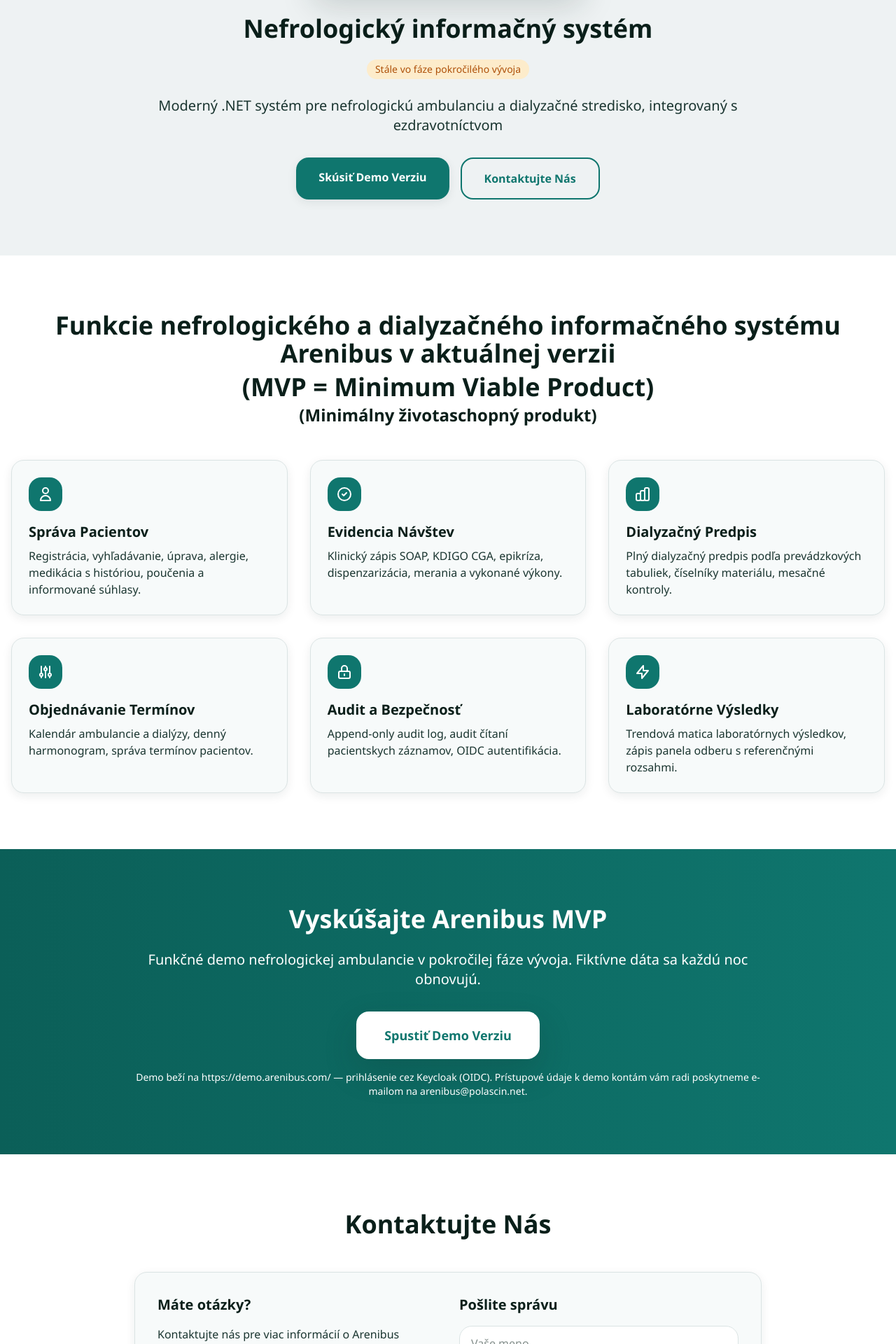
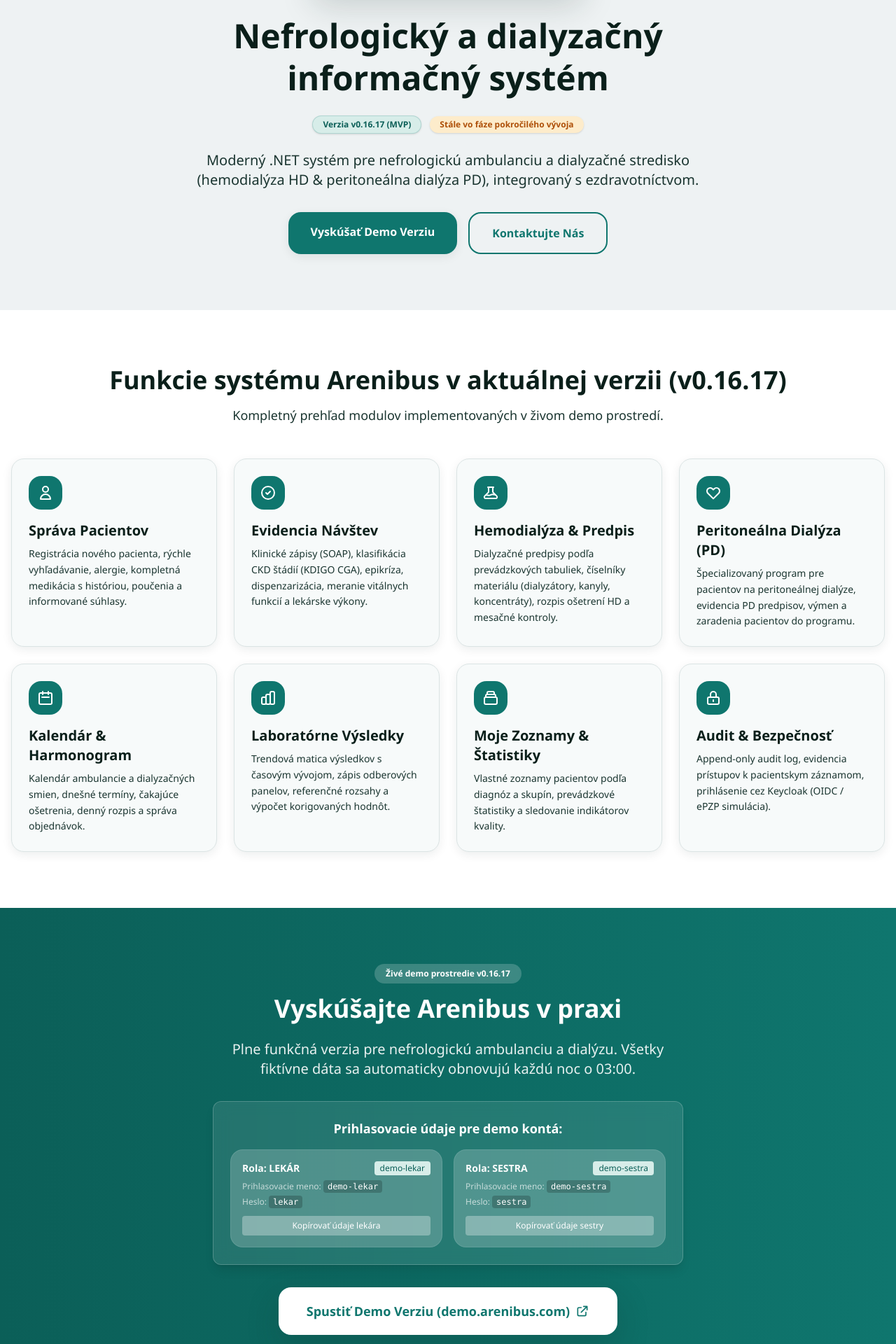
Before and after one commit to polascin/arenibuspropaganda, a Next.js app: page / in a window 1280 px wide. Shown: the part 500-2420 px from the top of the page at 70% size. Built offline with nearby package versions, Linux system fonts and the light colour scheme.

Commit message:
feat: align marketing site info and features with demo.arenibus.com v0.16.17

```diff
--- a/app/layout.tsx
+++ b/app/layout.tsx
@@ -3,13 +3,16 @@
 
 export const metadata: Metadata = {
   metadataBase: new URL("https://arenibus.polascin.net"),
-  title: "Arenibus – Informačný systém pre nefrologické ambulancie",
+  title: "Arenibus – Nefrologický a dialyzačný informačný systém",
   description:
-    "Moderný .NET systém pre nefrologickú ambulanciu a dialyzačné stredisko, integrovaný s ezdravotníctvom.",
+    "Moderný .NET systém pre nefrologickú ambulanciu a dialyzačné stredisko (hemodialýza a peritoneálna dialýza), integrovaný s ezdravotníctvom.",
   keywords: [
     "Arenibus",
     "nefrologický informačný systém",
+    "dialyzačný informačný systém",
     "dialyzačné stredisko",
+    "hemodialýza",
+    "peritoneálna dialýza",
     "ezdravotníctvo",
     "MVP",
     "nefrologická ambulancia",
@@ -33,23 +36,23 @@
     locale: "sk_SK",
     url: "https://arenibus.polascin.net/",
     siteName: "Arenibus",
-    title: "Arenibus – Informačný systém pre nefrologické ambulancie",
+    title: "Arenibus – Nefrologický a dialyzačný informačný systém",
     description:
-      "Moderný .NET systém pre nefrologickú ambulanciu a dialyzačné stredisko, integrovaný s ezdravotníctvom.",
+      "Moderný .NET systém pre nefrologickú ambulanciu a dialyzačné stredisko (hemodialýza a peritoneálna dialýza), integrovaný s ezdravotníctvom.",
     images: [
       {
         url: "/og-image.png",
         width: 1200,
         height: 630,
-        alt: "Arenibus – informačný systém pre nefrologické ambulancie",
+        alt: "Arenibus – nefrologický a dialyzačný informačný systém",
       },
     ],
   },
   twitter: {
     card: "summary_large_image",
-    title: "Arenibus – Informačný systém pre nefrologické ambulancie",
+    title: "Arenibus – Nefrologický a dialyzačný informačný systém",
     description:
-      "Moderný .NET systém pre nefrologickú ambulanciu a dialyzačné stredisko, integrovaný s ezdravotníctvom.",
+      "Moderný .NET systém pre nefrologickú ambulanciu a dialyzačné stredisko (hemodialýza a peritoneálna dialýza), integrovaný s ezdravotníctvom.",
     images: ["/og-image.png"],
   },
   icons: {
--- a/app/page.tsx
+++ b/app/page.tsx
@@ -44,6 +44,16 @@
 
   const [mobileMenuOpen, setMobileMenuOpen] = useState(false);
   const [formStatus, setFormStatus] = useState<"idle" | "submitting" | "success" | "error">("idle");
+
+  const [copiedField, setCopiedField] = useState<string | null>(null);
+
+  const copyToClipboard = (text: string, fieldId: string) => {
+    if (typeof navigator !== "undefined" && navigator.clipboard) {
+      navigator.clipboard.writeText(text);
+      setCopiedField(fieldId);
+      setTimeout(() => setCopiedField(null), 2000);
+    }
+  };
 
   useEffect(() => {
     const handleEscape = (e: KeyboardEvent) => {
@@ -176,14 +186,19 @@
               priority
             />
           </div>
-          <h1 className="text-3xl md:text-4xl font-bold text-foreground mb-6">
-            Nefrologický informačný systém
+          <h1 className="text-3xl md:text-5xl font-bold text-foreground mb-6 leading-tight">
+            Nefrologický a dialyzačný informačný systém
           </h1>
-          <p className="inline-flex items-center px-3 py-1 rounded-full text-sm font-medium bg-warn-soft text-warn mb-6">
-            Stále vo fáze pokročilého vývoja
-          </p>
-          <p className="text-lg md:text-xl text-foreground-2 mb-8">
-            Moderný .NET systém pre nefrologickú ambulanciu a dialyzačné stredisko, integrovaný s ezdravotníctvom
+          <div className="flex flex-wrap items-center justify-center gap-3 mb-6">
+            <span className="inline-flex items-center px-3.5 py-1 rounded-full text-xs font-semibold bg-brand-soft text-brand-strong border border-brand/20 shadow-sm">
+              Verzia v0.16.17 (MVP)
+            </span>
+            <span className="inline-flex items-center px-3.5 py-1 rounded-full text-xs font-semibold bg-warn-soft text-warn shadow-sm">
+              Stále vo fáze pokročilého vývoja
+            </span>
+          </div>
+          <p className="text-lg md:text-xl text-foreground-2 mb-8 max-w-3xl mx-auto">
+            Moderný .NET systém pre nefrologickú ambulanciu a dialyzačné stredisko (hemodialýza HD &amp; peritoneálna dialýza PD), integrovaný s ezdravotníctvom.
           </p>
           <div className="flex flex-col sm:flex-row gap-4 justify-center">
             <a
@@ -192,7 +207,7 @@
               rel="noopener noreferrer"
               className="px-8 py-4 bg-brand text-brand-text rounded-lg font-semibold hover:bg-brand-strong transition-colors shadow-brand"
             >
-              Skúsiť Demo Verziu
+              Vyskúšať Demo Verziu
             </a>
             <a
               href="#contact"
@@ -207,12 +222,13 @@
       {/* Features Section */}
       <section id="features" className="py-20 px-4 bg-surface">
         <div className="max-w-7xl mx-auto">
-          <h2 className="text-4xl font-bold text-center text-foreground mb-12">
-            Funkcie nefrologického a dialyzačného informačného systému Arenibus v aktuálnej verzii
-            <span className="block mt-2">(MVP = Minimum Viable Product)</span>
-            <span className="block mt-1 text-2xl">(Minimálny životaschopný produkt)</span>
+          <h2 className="text-3xl md:text-4xl font-bold text-center text-foreground mb-4">
+            Funkcie systému Arenibus v aktuálnej verzii (v0.16.17)
           </h2>
-          <div className="grid md:grid-cols-2 lg:grid-cols-3 gap-8">
+          <p className="text-center text-foreground-2 text-lg mb-12 max-w-2xl mx-auto">
+            Kompletný prehľad modulov implementovaných v živom demo prostredí.
+          </p>
+          <div className="grid md:grid-cols-2 lg:grid-cols-4 gap-6">
             {/* Feature Cards */}
             <div className="bg-surface-2 p-6 rounded-lg shadow-brand hover:shadow-brand-lg transition-shadow border border-border">
               <div className="w-12 h-12 bg-brand rounded-lg flex items-center justify-center mb-4">
@@ -221,7 +237,9 @@
                 </svg>
               </div>
               <h3 className="text-xl font-semibold text-foreground mb-2">Správa Pacientov</h3>
-              <p className="text-foreground-2">Registrácia, vyhľadávanie, úprava, alergie, medikácia s históriou, poučenia a informované súhlasy.</p>
+              <p className="text-foreground-2 text-sm leading-relaxed">
+                Registrácia nového pacienta, rýchle vyhľadávanie, alergie, kompletná medikácia s históriou, poučenia a informované súhlasy.
+              </p>
             </div>
 
             <div className="bg-surface-2 p-6 rounded-lg shadow-brand hover:shadow-brand-lg transition-shadow border border-border">
@@ -231,7 +249,45 @@
                 </svg>
               </div>
               <h3 className="text-xl font-semibold text-foreground mb-2">Evidencia Návštev</h3>
-              <p className="text-foreground-2">Klinický zápis SOAP, KDIGO CGA, epikríza, dispenzarizácia, merania a vykonané výkony.</p>
+              <p className="text-foreground-2 text-sm leading-relaxed">
+                Klinické zápisy (SOAP), klasifikácia CKD štádií (KDIGO CGA), epikríza, dispenzarizácia, meranie vitálnych funkcií a lekárske výkony.
+              </p>
+            </div>
+
+            <div className="bg-surface-2 p-6 rounded-lg shadow-brand hover:shadow-brand-lg transition-shadow border border-border">
+              <div className="w-12 h-12 bg-brand rounded-lg flex items-center justify-center mb-4">
+                <svg className="w-6 h-6 text-brand-text" fill="none" stroke="currentColor" viewBox="0 0 24 24" aria-hidden="true">
+                  <path strokeLinecap="round" strokeLinejoin="round" strokeWidth={2} d="M19.428 15.428a2 2 0 00-1.022-.547l-2.387-.477a6 6 0 00-3.86.517l-.318.158a6 6 0 01-3.86.517L6.05 15.21a2 2 0 00-1.806.547M8 4h8l-1 1v5.172a2 2 0 00.586 1.414l5 5c1.26 1.26.367 3.414-1.415 3.414H4.828c-1.782 0-2.674-2.154-1.414-3.414l5-5A2 2 0 009 10.172V5L8 4z" />
+                </svg>
+              </div>
+              <h3 className="text-xl font-semibold text-foreground mb-2">Hemodialýza &amp; Predpis</h3>
+              <p className="text-foreground-2 text-sm leading-relaxed">
+                Dialyzačné predpisy podľa prevádzkových tabuliek, číselníky materiálu (dialyzátory, kanyly, koncentráty), rozpis ošetrení HD a mesačné kontroly.
+              </p>
+            </div>
+
+            <div className="bg-surface-2 p-6 rounded-lg shadow-brand hover:shadow-brand-lg transition-shadow border border-border">
+              <div className="w-12 h-12 bg-brand rounded-lg flex items-center justify-center mb-4">
+                <svg className="w-6 h-6 text-brand-text" fill="none" stroke="currentColor" viewBox="0 0 24 24" aria-hidden="true">
+                  <path strokeLinecap="round" strokeLinejoin="round" strokeWidth={2} d="M4.318 6.318a4.5 4.5 0 000 6.364L12 20.364l7.682-7.682a4.5 4.5 0 00-6.364-6.364L12 7.636l-1.318-1.318a4.5 4.5 0 00-6.364 0z" />
+                </svg>
+              </div>
+              <h3 className="text-xl font-semibold text-foreground mb-2">Peritoneálna Dialýza (PD)</h3>
+              <p className="text-foreground-2 text-sm leading-relaxed">
+                Špecializovaný program pre pacientov na peritoneálnej dialýze, evidencia PD predpisov, výmen a zaradenia pacientov do programu.
+              </p>
+            </div>
+
+            <div className="bg-surface-2 p-6 rounded-lg shadow-brand hover:shadow-brand-lg transition-shadow border border-border">
+              <div className="w-12 h-12 bg-brand rounded-lg flex items-center justify-center mb-4">
+                <svg className="w-6 h-6 text-brand-text" fill="none" stroke="currentColor" viewBox="0 0 24 24" aria-hidden="true">
+                  <path strokeLinecap="round" strokeLinejoin="round" strokeWidth={2} d="M8 7V3m8 4V3m-9 8h10M5 21h14a2 2 0 002-2V7a2 2 0 00-2-2H5a2 2 0 00-2 2v12a2 2 0 002 2z" />
+                </svg>
+              </div>
+              <h3 className="text-xl font-semibold text-foreground mb-2">Kalendár &amp; Harmonogram</h3>
+              <p className="text-foreground-2 text-sm leading-relaxed">
+                Kalendár ambulancie a dialyzačných smien, dnešné termíny, čakajúce ošetrenia, denný rozpis a správa objednávok.
+              </p>
             </div>
 
             <div className="bg-surface-2 p-6 rounded-lg shadow-brand hover:shadow-brand-lg transition-shadow border border-border">
@@ -240,18 +296,22 @@
                   <path strokeLinecap="round" strokeLinejoin="round" strokeWidth={2} d="M9 19v-6a2 2 0 00-2-2H5a2 2 0 00-2 2v6a2 2 0 002 2h2a2 2 0 002-2zm0 0V9a2 2 0 012-2h2a2 2 0 012 2v10m-6 0a2 2 0 002 2h2a2 2 0 002-2m0 0V5a2 2 0 012-2h2a2 2 0 012 2v14a2 2 0 01-2 2h-2a2 2 0 01-2-2z" />
                 </svg>
               </div>
-              <h3 className="text-xl font-semibold text-foreground mb-2">Dialyzačný Predpis</h3>
-              <p className="text-foreground-2">Plný dialyzačný predpis podľa prevádzkových tabuliek, číselníky materiálu, mesačné kontroly.</p>
+              <h3 className="text-xl font-semibold text-foreground mb-2">Laboratórne Výsledky</h3>
+              <p className="text-foreground-2 text-sm leading-relaxed">
+                Trendová matica výsledkov s časovým vývojom, zápis odberových panelov, referenčné rozsahy a výpočet korigovaných hodnôt.
+              </p>
             </div>
 
             <div className="bg-surface-2 p-6 rounded-lg shadow-brand hover:shadow-brand-lg transition-shadow border border-border">
               <div className="w-12 h-12 bg-brand rounded-lg flex items-center justify-center mb-4">
                 <svg className="w-6 h-6 text-brand-text" fill="none" stroke="currentColor" viewBox="0 0 24 24" aria-hidden="true">
-                  <path strokeLinecap="round" strokeLinejoin="round" strokeWidth={2} d="M12 6V4m0 2a2 2 0 100 4m0-4a2 2 0 110 4m-6 8a2 2 0 100-4m0 4a2 2 0 110-4m0 4v2m0-6V4m6 6v10m6-2a2 2 0 100-4m0 4a2 2 0 110-4m0 4v2m0-6V4" />
+                  <path strokeLinecap="round" strokeLinejoin="round" strokeWidth={2} d="M19 11H5m14 0a2 2 0 012 2v6a2 2 0 01-2 2H5a2 2 0 01-2-2v-6a2 2 0 012-2m14 0V9a2 2 0 00-2-2M5 11V9a2 2 0 012-2m0 0V5a2 2 0 012-2h6a2 2 0 012 2v2M7 7h10" />
                 </svg>
               </div>
-              <h3 className="text-xl font-semibold text-foreground mb-2">Objednávanie Termínov</h3>
-              <p className="text-foreground-2">Kalendár ambulancie a dialýzy, denný harmonogram, správa termínov pacientov.</p>
+              <h3 className="text-xl font-semibold text-foreground mb-2">Moje Zoznamy &amp; Štatistiky</h3>
+              <p className="text-foreground-2 text-sm leading-relaxed">
+                Vlastné zoznamy pacientov podľa diagnóz a skupín, prevádzkové štatistiky a sledovanie indikátorov kvality.
+              </p>
             </div>
 
             <div className="bg-surface-2 p-6 rounded-lg shadow-brand hover:shadow-brand-lg transition-shadow border border-border">
@@ -260,42 +320,91 @@
                   <path strokeLinecap="round" strokeLinejoin="round" strokeWidth={2} d="M12 15v2m-6 4h12a2 2 0 002-2v-6a2 2 0 00-2-2H6a2 2 0 00-2 2v6a2 2 0 002 2zm10-10V7a4 4 0 00-8 0v4h8z" />
                 </svg>
               </div>
-              <h3 className="text-xl font-semibold text-foreground mb-2">Audit a Bezpečnosť</h3>
-              <p className="text-foreground-2">Append-only audit log, audit čítaní pacientskych záznamov, OIDC autentifikácia.</p>
-            </div>
-
-            <div className="bg-surface-2 p-6 rounded-lg shadow-brand hover:shadow-brand-lg transition-shadow border border-border">
-              <div className="w-12 h-12 bg-brand rounded-lg flex items-center justify-center mb-4">
-                <svg className="w-6 h-6 text-brand-text" fill="none" stroke="currentColor" viewBox="0 0 24 24" aria-hidden="true">
-                  <path strokeLinecap="round" strokeLinejoin="round" strokeWidth={2} d="M13 10V3L4 14h7v7l9-11h-7z" />
-                </svg>
-              </div>
-              <h3 className="text-xl font-semibold text-foreground mb-2">Laboratórne Výsledky</h3>
-              <p className="text-foreground-2">Trendová matica laboratórnych výsledkov, zápis panela odberu s referenčnými rozsahmi.</p>
+              <h3 className="text-xl font-semibold text-foreground mb-2">Audit &amp; Bezpečnosť</h3>
+              <p className="text-foreground-2 text-sm leading-relaxed">
+                Append-only audit log, evidencia prístupov k pacientskym záznamom, prihlásenie cez Keycloak (OIDC / ePZP simulácia).
+              </p>
             </div>
           </div>
         </div>
       </section>
 
       {/* Demo Section */}
-      <section id="demo" className="py-20 px-4 bg-gradient-to-r from-brand-strong to-brand">
+      <section id="demo" className="py-20 px-4 bg-gradient-to-r from-brand-strong to-brand text-brand-text">
         <div className="max-w-4xl mx-auto text-center">
-          <h2 className="text-4xl font-bold text-brand-text mb-6">
-            Vyskúšajte Arenibus MVP
+          <span className="inline-block px-4 py-1.5 rounded-full text-xs font-semibold bg-surface/20 text-brand-text mb-4 backdrop-blur-xs">
+            Živé demo prostredie v0.16.17
+          </span>
+          <h2 className="text-3xl md:text-4xl font-bold text-brand-text mb-6">
+            Vyskúšajte Arenibus v praxi
           </h2>
-          <p className="text-xl text-brand-text mb-8">
-            Funkčné demo nefrologickej ambulancie v pokročilej fáze vývoja. Fiktívne dáta sa každú noc obnovujú.
+          <p className="text-lg md:text-xl text-brand-text/90 mb-8 max-w-2xl mx-auto">
+            Plne funkčná verzia pre nefrologickú ambulanciu a dialýzu. Všetky fiktívne dáta sa automaticky obnovujú každú noc o 03:00.
           </p>
+
+          {/* Interactive Demo Credentials Box */}
+          <div className="bg-surface/10 backdrop-blur-md rounded-xl p-6 mb-8 border border-white/20 max-w-2xl mx-auto text-left shadow-lg">
+            <h3 className="text-lg font-semibold text-brand-text mb-4 text-center">
+              Prihlasovacie údaje pre demo kontá:
+            </h3>
+            <div className="grid sm:grid-cols-2 gap-4">
+              {/* Doctor Credentials Card */}
+              <div className="bg-surface/20 p-4 rounded-lg border border-white/10 flex flex-col justify-between">
+                <div>
+                  <div className="flex items-center justify-between mb-2">
+                    <span className="font-bold text-brand-text text-sm">Rola: LEKÁR</span>
+                    <span className="text-xs bg-brand-soft text-brand-strong px-2 py-0.5 rounded font-medium">demo-lekar</span>
+                  </div>
+                  <div className="text-xs space-y-1.5 text-brand-text/90">
+                    <p><span className="opacity-75">Prihlasovacie meno:</span> <code className="bg-black/20 px-1.5 py-0.5 rounded font-mono text-white">demo-lekar</code></p>
+                    <p><span className="opacity-75">Heslo:</span> <code className="bg-black/20 px-1.5 py-0.5 rounded font-mono text-white">lekar</code></p>
+                  </div>
+                </div>
+                <button
+                  type="button"
+                  onClick={() => copyToClipboard("demo-lekar / lekar", "lekar")}
+                  className="mt-3 text-xs w-full py-1.5 px-3 bg-surface/30 hover:bg-surface/40 text-brand-text rounded transition-colors flex items-center justify-center gap-1.5 font-medium cursor-pointer"
+                >
+                  {copiedField === "lekar" ? "✓ Skopírované!" : "Kopírovať údaje lekára"}
+                </button>
+              </div>
+
+              {/* Nurse Credentials Card */}
+              <div className="bg-surface/20 p-4 rounded-lg border border-white/10 flex flex-col justify-between">
+                <div>
+                  <div className="flex items-center justify-between mb-2">
+                    <span className="font-bold text-brand-text text-sm">Rola: SESTRA</span>
+                    <span className="text-xs bg-brand-soft text-brand-strong px-2 py-0.5 rounded font-medium">demo-sestra</span>
+                  </div>
+                  <div className="text-xs space-y-1.5 text-brand-text/90">
+                    <p><span className="opacity-75">Prihlasovacie meno:</span> <code className="bg-black/20 px-1.5 py-0.5 rounded font-mono text-white">demo-sestra</code></p>
+                    <p><span className="opacity-75">Heslo:</span> <code className="bg-black/20 px-1.5 py-0.5 rounded font-mono text-white">sestra</code></p>
+                  </div>
+                </div>
+                <button
+                  type="button"
+                  onClick={() => copyToClipboard("demo-sestra / sestra", "sestra")}
+                  className="mt-3 text-xs w-full py-1.5 px-3 bg-surface/30 hover:bg-surface/40 text-brand-text rounded transition-colors flex items-center justify-center gap-1.5 font-medium cursor-pointer"
+                >
+                  {copiedField === "sestra" ? "✓ Skopírované!" : "Kopírovať údaje sestry"}
+                </button>
+              </div>
+            </div>
+          </div>
+
           <a
             href="https://demo.arenibus.com/"
             target="_blank"
             rel="noopener noreferrer"
-            className="inline-block px-10 py-5 bg-surface text-brand rounded-lg font-semibold hover:bg-surface-2 transition-colors shadow-brand-lg text-lg"
+            className="inline-flex items-center gap-2 px-10 py-5 bg-surface text-brand rounded-lg font-semibold hover:bg-surface-2 transition-colors shadow-brand-lg text-lg"
           >
-            Spustiť Demo Verziu
+            Spustiť Demo Verziu (demo.arenibus.com)
+            <svg className="w-5 h-5" fill="none" stroke="currentColor" viewBox="0 0 24 24" aria-hidden="true">
+              <path strokeLinecap="round" strokeLinejoin="round" strokeWidth={2} d="M10 6H6a2 2 0 00-2 2v10a2 2 0 002 2h10a2 2 0 002-2v-4M14 4h6m0 0v6m0-6L10 14" />
+            </svg>
           </a>
-          <p className="text-brand-text mt-4 text-sm">
-            Demo beží na https://demo.arenibus.com/ — prihlásenie cez Keycloak (OIDC). Prístupové údaje k demo kontám vám radi poskytneme e-mailom na arenibus@polascin.net.
+          <p className="text-brand-text/80 mt-4 text-sm max-w-xl mx-auto">
+            Prihlásenie v spustenom deme prebieha cez autentifikačný server Keycloak (OIDC simulácia ePZP).
           </p>
         </div>
       </section>
```
